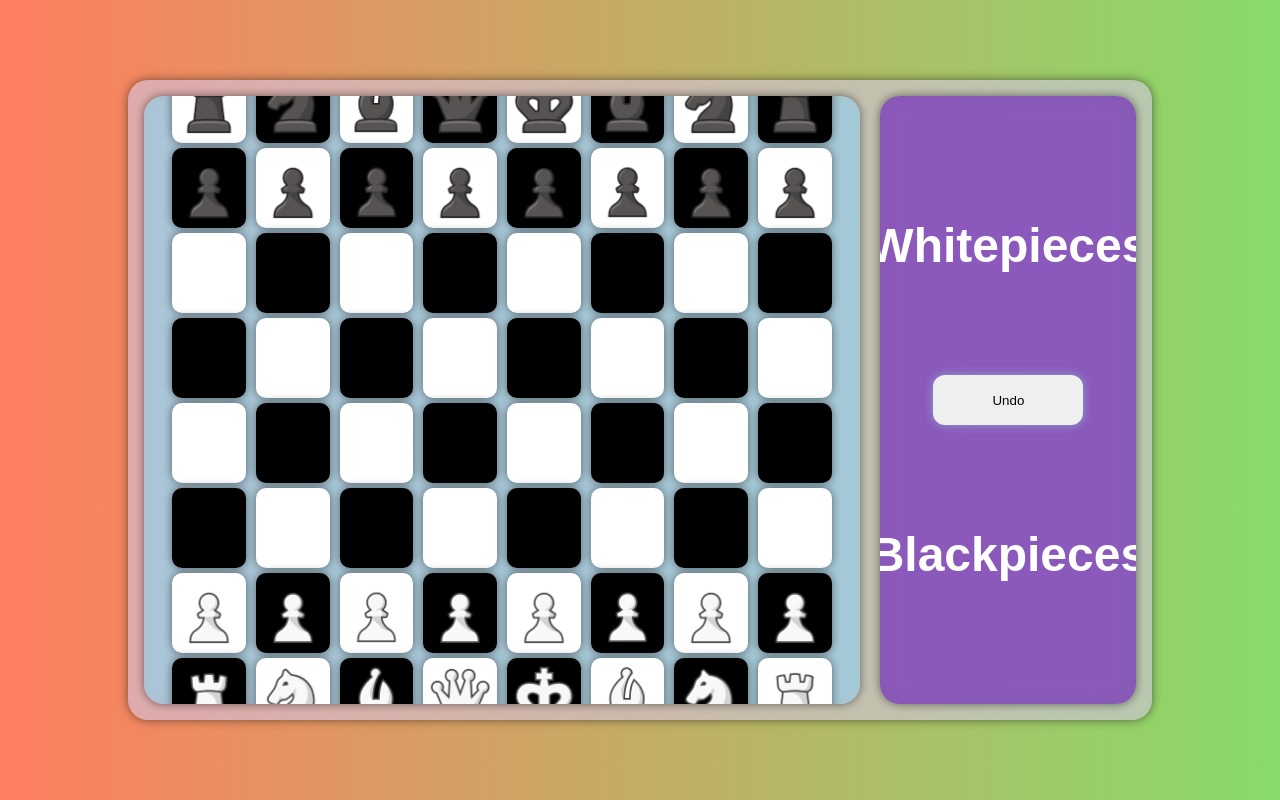
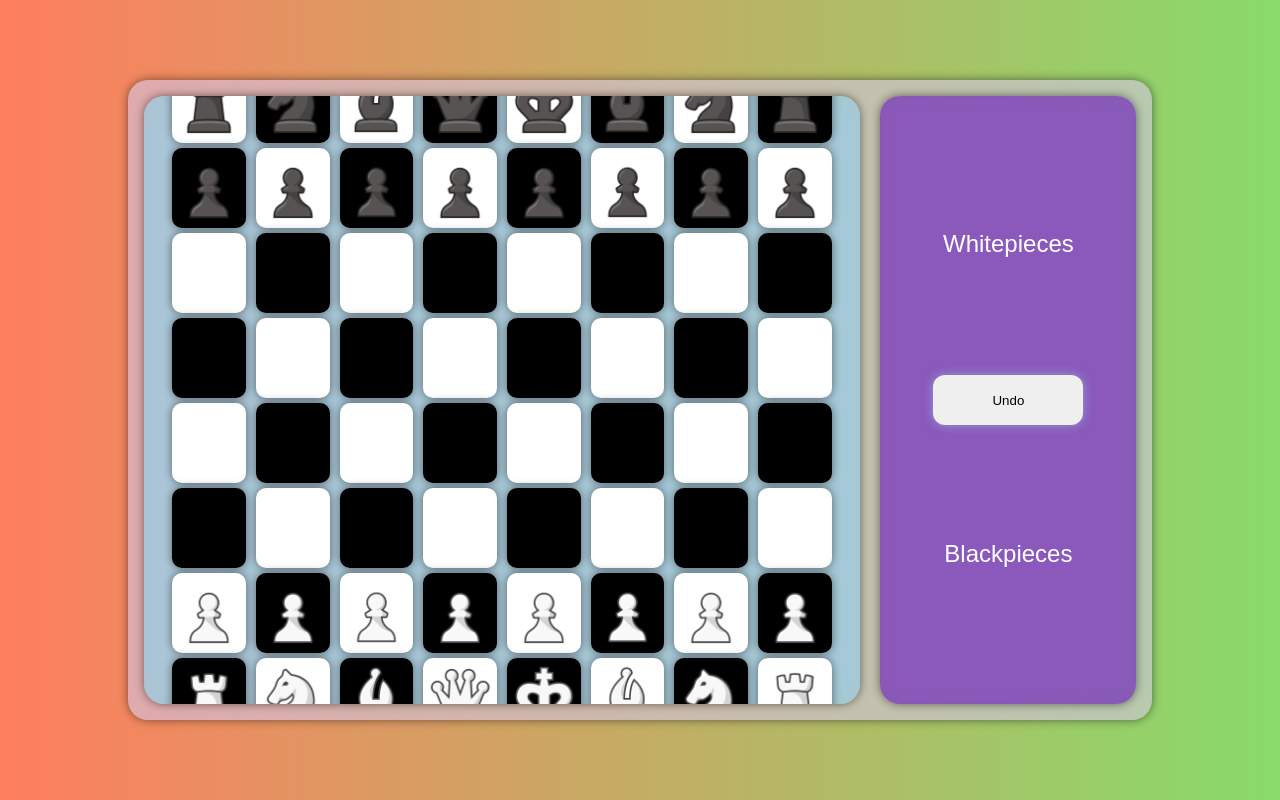
Before and after one commit to Kosul58/reactjs-chessgame, a React (Vite) app in the folder chessgame/: page / in a window 1280 px wide. Built offline with nearby package versions, Linux system fonts and the light colour scheme.

Commit message:
project complete

```diff
--- a/chessgame/src/App.css
+++ b/chessgame/src/App.css
@@ -125,8 +125,13 @@ body {
   justify-content: center;
   flex-wrap: wrap;
   gap: 2px;
+  flex-direction: column;
 }
 .piece {
   width: 50px;
   height: 50px;
 }
+
+.piece h1 {
+  font-size: 50px;
+}
--- a/chessgame/src/App.jsx
+++ b/chessgame/src/App.jsx
@@ -863,7 +863,8 @@ function App() {
       </div>
       <div className="gamecontrol">
         <div className="whitepieces">
-          <h1>Whitepieces</h1>
+          <p>Whitepieces</p>
+          <div>
             {mwhitepiece.map((piece, index) => (
               <img
                 key={index}
@@ -873,6 +874,7 @@ function App() {
               />
             ))}
           </div>
+        </div>
         <button
           onClick={() => {
             undo();
@@ -881,7 +883,9 @@ function App() {
           Undo
         </button>
         <div className="blackpieces">
-          <h1>Blackpieces</h1>
+          <p>Blackpieces</p>
+          <div>
+            {" "}
             {mblackpiece.map((piece, index) => (
               <img
                 key={index}
@@ -893,6 +897,7 @@ function App() {
           </div>
         </div>
       </div>
+    </div>
   );
 }
 
```
Lines whose indentation alone changed are shown as unchanged.
